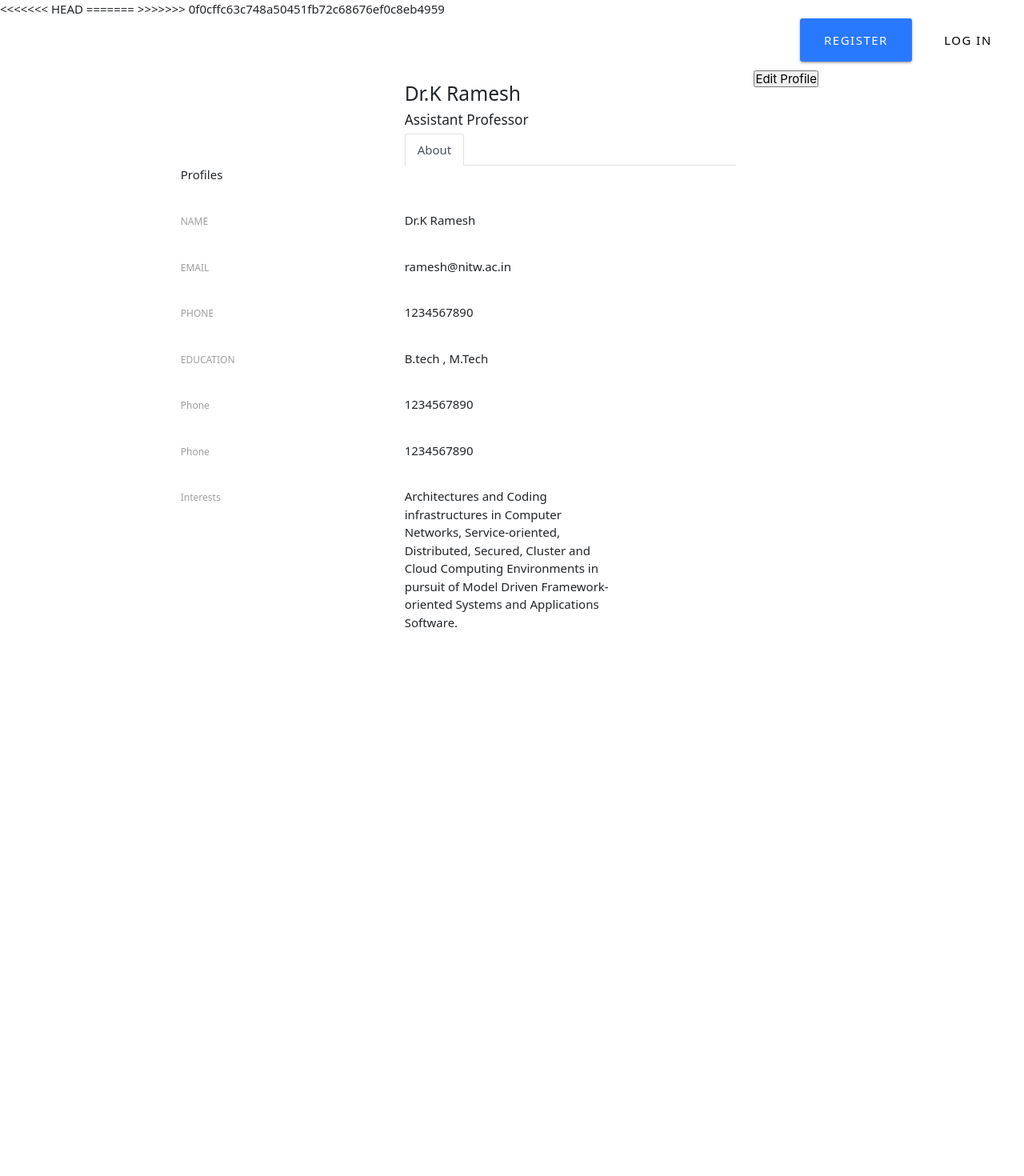
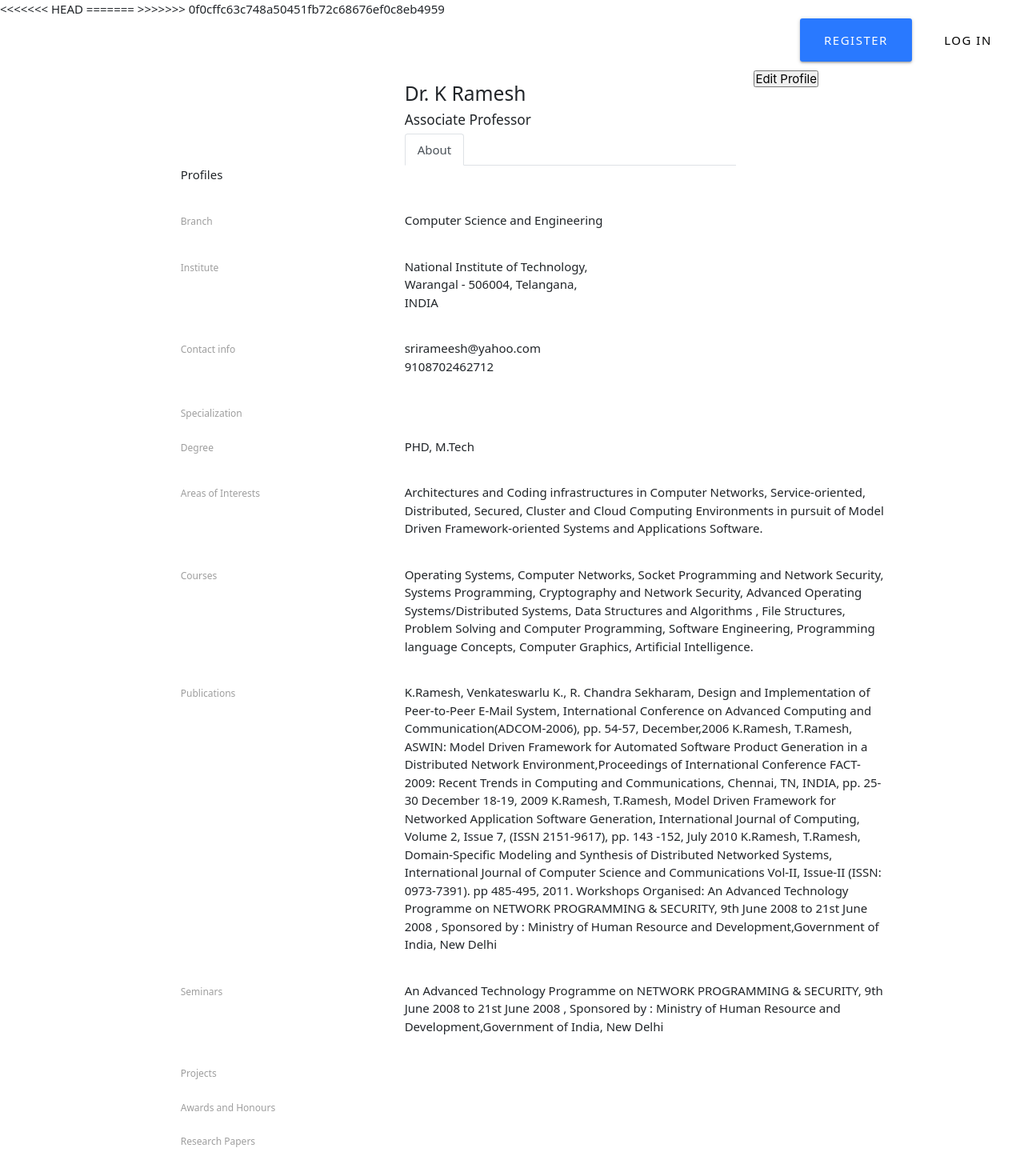
Before and after one commit to gurkirat007/devathon_21_frontend, a React (Create React App) app: page /profile in a window 1280 px wide. Shown: the top 1470 px of the page at 80% size. Before the commit the page ends 844 px from the top, so only its background shows below. Built offline with nearby package versions, Linux system fonts and the light colour scheme.

Commit message:
added props

```diff
--- a/src/App.js
+++ b/src/App.js
@@ -17,7 +17,43 @@ class App extends Component {
           <Route exact path="/" component={Landing} />
           <Route exact path="/register" component={Register} />
           <Route exact path="/login" component={Login} />
-          <Route exact path="/profile" component={Profile} />
+          <Route exact path="/profile">
+            <Profile
+              name="Dr. K Ramesh"
+              designation="Associate Professor"
+              branch="Computer Science and Engineering"
+              institute="National Institute of Technology, Warangal - 506004, Telangana, INDIA"
+              email="srirameesh@yahoo.com"
+              phone="9108702462712"
+              specialisation="Computer Science and Engineering"
+              degree="PHD, M.Tech"
+              area_of_interest="Architectures and Coding infrastructures in Computer Networks, Service-oriented, Distributed, Secured, Cluster and Cloud Computing Environments in pursuit of Model Driven Framework-oriented Systems and Applications Software."
+              courses="Operating Systems,   Computer Networks,   Socket Programming and Network Security,   Systems Programming,
+
+              Cryptography and Network Security,    Advanced Operating Systems/Distributed Systems,
+
+              Data Structures and Algorithms ,   File Structures,   Problem Solving and Computer Programming,
+
+              Software Engineering,  Programming language Concepts,   Computer Graphics,  Artificial Intelligence.
+
+              "
+              publication=" K.Ramesh, Venkateswarlu K., R. Chandra Sekharam,  Design and Implementation of Peer-to-Peer E-Mail System, International Conference on Advanced Computing and Communication(ADCOM-2006), pp. 54-57, December,2006
+
+              K.Ramesh, T.Ramesh, ASWIN: Model Driven Framework for Automated Software Product Generation in a Distributed Network Environment,Proceedings of International Conference FACT-2009: Recent Trends in Computing and Communications, Chennai, TN, INDIA, pp. 25-30 December 18-19, 2009
+
+              K.Ramesh, T.Ramesh, Model Driven Framework for Networked Application Software Generation, International Journal of Computing, Volume 2, Issue 7, (ISSN 2151-9617), pp. 143 -152, July 2010
+
+              K.Ramesh, T.Ramesh, Domain-Specific Modeling and Synthesis of Distributed Networked Systems, International Journal of Computer Science and Communications Vol-II, Issue-II (ISSN: 0973-7391). pp 485-495, 2011.
+
+             Workshops Organised: An Advanced Technology Programme on NETWORK PROGRAMMING & SECURITY,    9th June 2008 to 21st June 2008 , Sponsored by : Ministry of Human Resource and Development,Government of India, New Delhi
+
+             "
+              seminars="An Advanced Technology Programme on NETWORK PROGRAMMING & SECURITY,    9th June 2008 to 21st June 2008 , Sponsored by : Ministry of Human Resource and Development,Government of India, New Delhi"
+              projects=""
+              awards_and_honours=""
+              research_papers=""
+            />
+          </Route>
           {/* <Route exact path="/forgot" component={Forgot} /> */}
         </div>
       </Router>
--- a/src/components/auth/Profile.js
+++ b/src/components/auth/Profile.js
@@ -1,11 +1,9 @@
 import React, { Component } from "react";
 // import pics from "../images/";
 
-
 class Profile extends Component {
-   render () {
+  render() {
     return (
-
       <div className="container emp-profile">
         <form method=" ">
           <div className="row">
@@ -17,19 +15,31 @@ class Profile extends Component {
 
             <div className="col-md-6">
               <div className="profile-head">
-                              <h5>Dr.K Ramesh </h5>
-                              <h6>Assistant Professor </h6>
+                <h5>{this.props.name}</h5>
+                <h6>{this.props.designation}</h6>
 
                 <ul className="nav nav-tabs" role="tablist">
                   <li className="nav-item">
-                                     <a className="nav-link active" id="home-tab" data-toggle="tab" href="home" role="tab">About</a>
+                    <a
+                      className="nav-link active"
+                      id="home-tab"
+                      data-toggle="tab"
+                      href="home"
+                      role="tab"
+                    >
+                      About
+                    </a>
                   </li>
                 </ul>
               </div>
             </div>
 
             <div className="col-md-2">
-                    <input type="submit" className="profile-edit-btn" value="Edit Profile"/>
+              <input
+                type="submit"
+                className="profile-edit-btn"
+                value="Edit Profile"
+              />
             </div>
 
             <div className="row">
@@ -43,69 +53,127 @@ class Profile extends Component {
 
             <div className="col-md-8 pl-5 about-info">
               <div className="tab-content profile-tab" id="myTabContent">
-                              <div className="tab-pane fade show active" id="home" role="tabpanel" aria-labelledby="home-tab">
-
+                <div
+                  className="tab-pane fade show active"
+                  id="home"
+                  role="tabpanel"
+                  aria-labelledby="home-tab"
+                >
                   <div className="row">
                     <div className="col-md-6">
-                                      <label>NAME</label>
+                      <label>Branch</label>
                     </div>
                     <div className="col-md-6">
-                                      <p>Dr.K Ramesh</p>
+                      <p>{this.props.branch}</p>
                     </div>
                   </div>
 
                   <div className="row">
                     <div className="col-md-6">
-                                      <label>EMAIL</label>
+                      <label>Institute</label>
                     </div>
                     <div className="col-md-6">
-                                      <p>ramesh@nitw.ac.in</p>
+                      <p>{this.props.institute}</p>
                     </div>
                   </div>
 
                   <div className="row">
                     <div className="col-md-6">
-                                      <label>PHONE</label>
+                      <label>Contact info</label>
                     </div>
                     <div className="col-md-6">
-                                      <p>1234567890</p>
+                      <p>
+                        {this.props.email}
+                        <br />
+                        {this.props.phone}
+                      </p>
                     </div>
                   </div>
 
                   <div className="row">
                     <div className="col-md-6">
-                                      <label>EDUCATION</label>
+                      <label>Specialization</label>
                     </div>
                     <div className="col-md-6">
-                                      <p>B.tech , M.Tech </p>
-
+                      <p>{this.props.specialization}</p>
                     </div>
                   </div>
 
                   <div className="row">
                     <div className="col-md-6">
-                                      <label>Phone</label>
+                      <label>Degree</label>
                     </div>
                     <div className="col-md-6">
-                                      <p>1234567890</p>
+                      <p>{this.props.degree}</p>
                     </div>
                   </div>
 
                   <div className="row">
                     <div className="col-md-6">
-                                      <label>Phone</label>
+                      <label>Areas of Interests</label>
                     </div>
                     <div className="col-md-6">
-                                      <p>1234567890</p>
+                      <p style={{ width: "600px" }}>
+                        {this.props.area_of_interest}
+                      </p>
                     </div>
                   </div>
 
                   <div className="row">
                     <div className="col-md-6">
-                                      <label>Interests</label>
+                      <label>Courses</label>
                     </div>
                     <div className="col-md-6">
-                                      <p> Architectures and Coding infrastructures in Computer Networks, Service-oriented, Distributed, Secured, Cluster and Cloud Computing Environments in pursuit of Model Driven Framework-oriented Systems and Applications Software.</p>
+                      <p style={{ width: "600px" }}>{this.props.courses}</p>
+                    </div>
+                  </div>
+
+                  <div className="row">
+                    <div className="col-md-6">
+                      <label>Publications</label>
+                    </div>
+                    <div className="col-md-6">
+                      <p style={{ width: "600px" }}>{this.props.publication}</p>
+                    </div>
+                  </div>
+
+                  <div className="row">
+                    <div className="col-md-6">
+                      <label>Seminars</label>
+                    </div>
+                    <div className="col-md-6">
+                      <p style={{ width: "600px" }}>{this.props.seminars}</p>
+                    </div>
+                  </div>
+
+                  <div className="row">
+                    <div className="col-md-6">
+                      <label>Projects</label>
+                    </div>
+                    <div className="col-md-6">
+                      <p style={{ width: "600px" }}>{this.props.projects}</p>
+                    </div>
+                  </div>
+
+                  <div className="row">
+                    <div className="col-md-6">
+                      <label>Awards and Honours</label>
+                    </div>
+                    <div className="col-md-6">
+                      <p style={{ width: "600px" }}>
+                        {this.props.awards_and_honours}
+                      </p>
+                    </div>
+                  </div>
+
+                  <div className="row">
+                    <div className="col-md-6">
+                      <label>Research Papers</label>
+                    </div>
+                    <div className="col-md-6">
+                      <p style={{ width: "600px" }}>
+                        {this.props.research_papers}
+                      </p>
                     </div>
                   </div>
                 </div>
@@ -114,8 +182,7 @@ class Profile extends Component {
           </div>
         </form>
       </div>
-
-    )
+    );
   }
 }
 export default Profile;
```
Also changed, not shown: 1 other file (tests, documents, lock files or other folders). Lines whose indentation alone changed are shown as unchanged.
